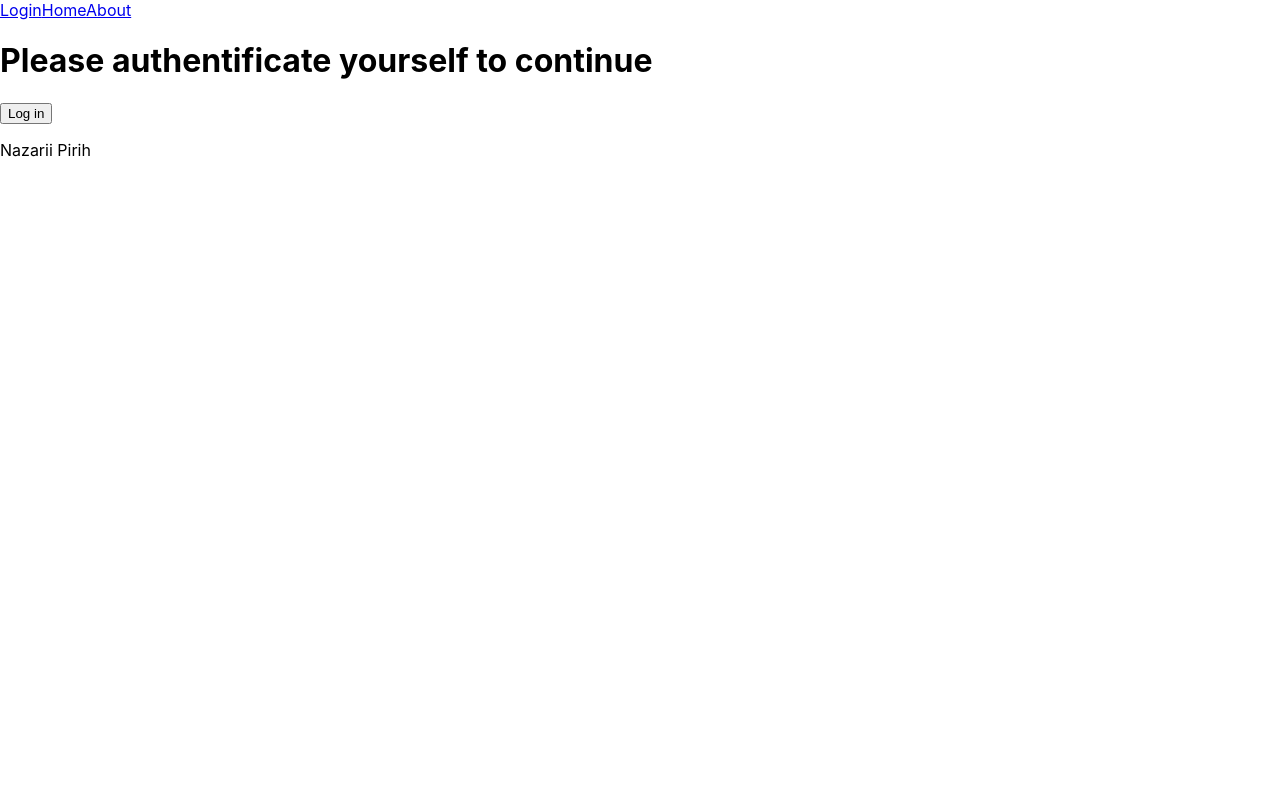
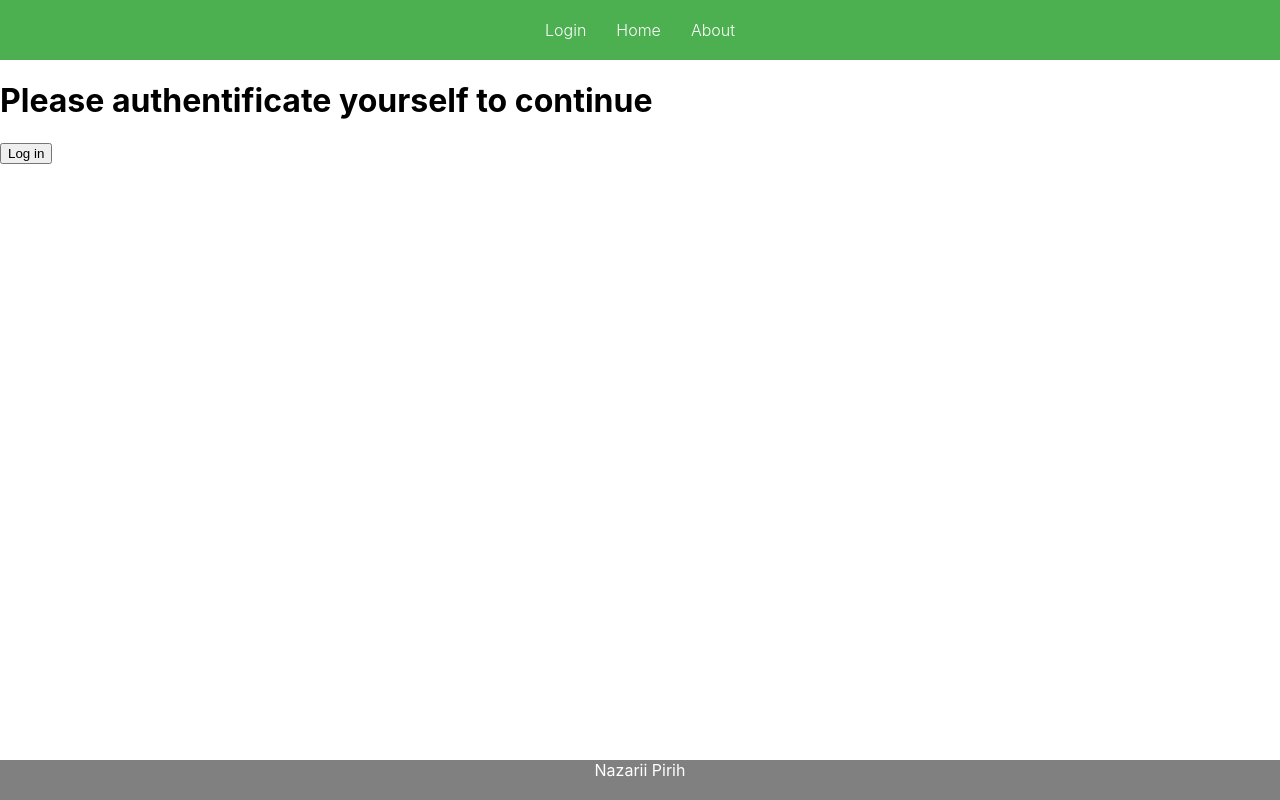
Before and after one commit to nazarii26/react-hooks, a React (Create React App) app: page /login in a window 1280 px wide. Built offline with nearby package versions, Linux system fonts and the light colour scheme.

Commit message:
[#2] styled header

```diff
--- a/src/components/Layout.js
+++ b/src/components/Layout.js
@@ -1,6 +1,7 @@
 import React from 'react';
 import { NavLink, Outlet } from "react-router-dom";
 import './../App.css';
+import './style.css';
 
 
 export const Layout = () => {
@@ -8,7 +9,7 @@ export const Layout = () => {
 	return (
 		<>
 			<div className="container">
-				<header>
+				<header className="header-line">
 					<NavLink to="/login">Login</NavLink>
 					<NavLink to="/">Home</NavLink>
 					<NavLink to="/about">About</NavLink>
--- /dev/null
+++ b/src/components/style.css
@@ -0,0 +1,44 @@
+.header-line {
+	display: flex;
+	align-items: center;
+	justify-content: center;
+	gap: 30px;
+	height: 60px;
+	background-color: #4caf50;
+}
+
+.header-line a {
+	text-decoration: none;
+	color: white;
+	font-weight: 300;
+	font-size: 16px;
+}
+
+.header-line a:hover {
+	font-weight: 400;
+	font-size: 18px;
+}
+
+.container {
+	min-height: 100%;
+	overflow: scroll;
+	position: absolute;
+	width: 100%;
+}
+
+footer {
+	position: absolute;
+	bottom: 0;
+	min-width: 100%;
+	justify-content: center;
+	align-items: center;
+	background-color: grey;
+	height: 40px;
+	color: #fff;
+}
+
+.footer-name {
+	margin: 0px;
+	display: absolute;
+	text-align: center;
+}
```
Also changed, not shown: 1 other file (tests, documents, lock files or other folders).
